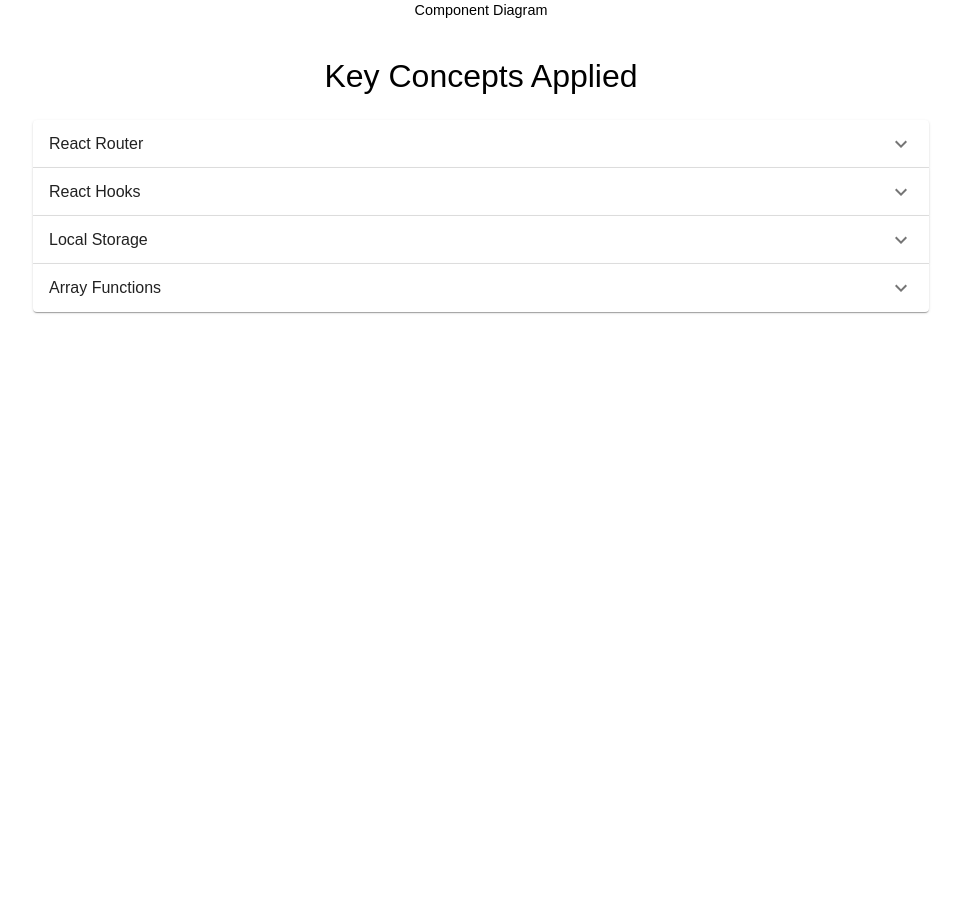
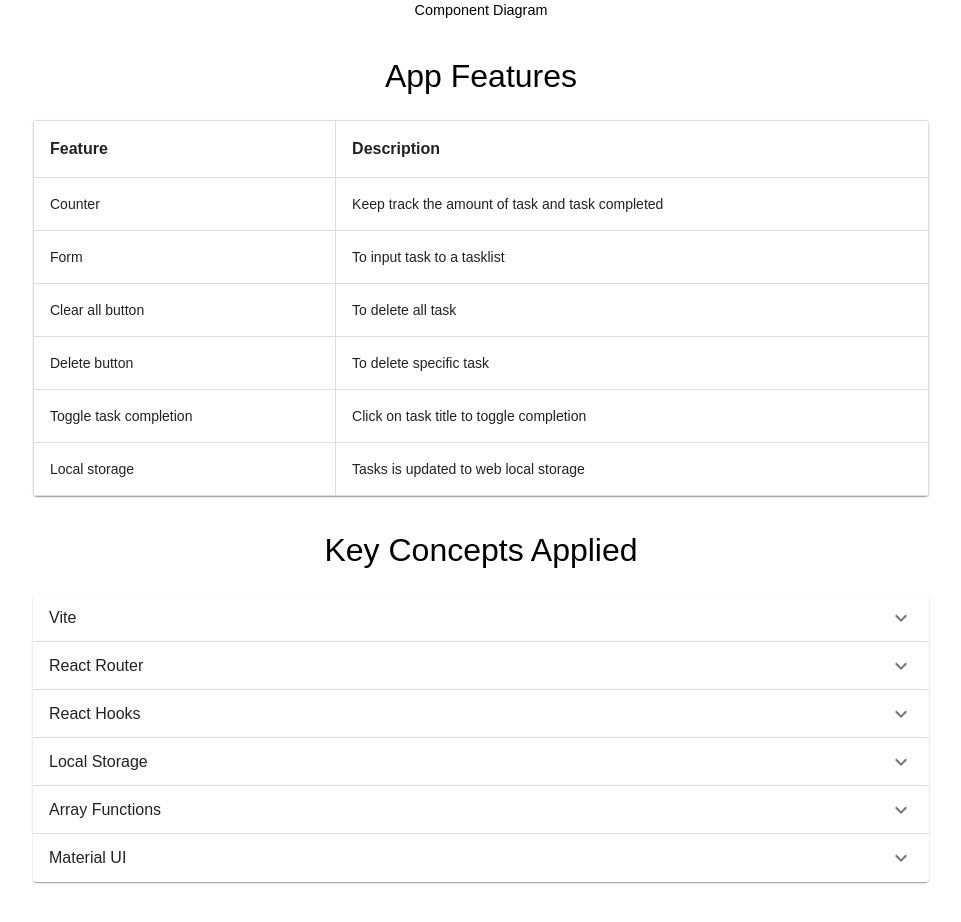
Before and after one commit to josephkohhh/TaskMaster, a React (Vite) app: page /about in a window 1280 px wide. Shown: the part 680-1602 px from the top of the page, without its empty margins (159-1120 px from the left). Before the commit the page ends 1000 px from the top, so only its background shows below. Built offline with nearby package versions, Linux system fonts and the light colour scheme; a web font is replaced by a local one.

Commit message:
new updates

```diff
--- a/src/components/About.jsx
+++ b/src/components/About.jsx
@@ -4,6 +4,13 @@ import {
   Accordion,
   AccordionSummary,
   AccordionDetails,
+  Table,
+  TableBody,
+  TableCell,
+  TableContainer,
+  TableHead,
+  TableRow,
+  Paper,
 } from "@mui/material";
 import { useState } from "react";
 import ExpandMoreIcon from "@mui/icons-material/ExpandMore";
@@ -16,6 +23,8 @@ import {
   arrayFilterCodeSnippet,
   arraySomeCodeSnippet,
   arraySliceSortCodeSnippet,
+  viteCodeSnippet,
+  muiCodeSnippet,
 } from "./Constants";
 import { PrismLight as SyntaxHighlighter } from "react-syntax-highlighter";
 import jsx from "react-syntax-highlighter/dist/esm/languages/prism/js-extras";
@@ -29,6 +38,23 @@ export const About = () => {
   const handleChange = (isExpanded, panel) => {
     setExpanded(isExpanded ? panel : false);
   };
+  const tableData = [
+    {
+      feature: "Counter",
+      description: "Keep track the amount of task and task completed",
+    },
+    { feature: "Form", description: "To input task to a tasklist" },
+    { feature: "Clear all button", description: "To delete all task" },
+    { feature: "Delete button", description: "To delete specific task" },
+    {
+      feature: "Toggle task completion",
+      description: "Click on task title to toggle completion",
+    },
+    {
+      feature: "Local storage",
+      description: "Tasks is updated to web local storage",
+    },
+  ];
   return (
     <Box sx={{ marginBottom: "150px" }}>
       <Box sx={{ width: "70%", margin: "0 auto", marginTop: "30px" }}>
@@ -97,8 +123,106 @@ export const About = () => {
             fontSize: { xs: "1.5rem", sm: "2rem", md: "2rem" },
           }}
         >
+          App Features
+        </Typography>
+        <TableContainer component={Paper} style={{ overflowX: "auto" }}>
+          <Table>
+            <TableHead>
+              <TableRow>
+                <TableCell
+                  sx={{
+                    fontWeight: "bold",
+                    fontSize: "1rem",
+                    border: "1px solid #ddd",
+                  }}
+                >
+                  Feature
+                </TableCell>
+                <TableCell
+                  sx={{
+                    fontWeight: "bold",
+                    fontSize: "1rem",
+                    border: "1px solid #ddd",
+                  }}
+                >
+                  Description
+                </TableCell>
+              </TableRow>
+            </TableHead>
+            <TableBody>
+              {tableData.map((row, index) => (
+                <TableRow key={index} sx={{ border: "1px solid #ddd" }}>
+                  <TableCell sx={{ border: "1px solid #ddd" }}>
+                    {row.feature}
+                  </TableCell>
+                  <TableCell sx={{ border: "1px solid #ddd" }}>
+                    {row.description}
+                  </TableCell>
+                </TableRow>
+              ))}
+            </TableBody>
+          </Table>
+        </TableContainer>
+      </Box>
+      <Box
+        sx={{
+          width: "70%",
+          margin: "0 auto",
+          marginTop: "30px",
+        }}
+      >
+        <Typography
+          sx={{
+            textAlign: "center",
+            marginBottom: "20px",
+            fontSize: { xs: "1.5rem", sm: "2rem", md: "2rem" },
+          }}
+        >
           Key Concepts Applied
         </Typography>
+        {/* Build Tools Accordion */}
+        <Accordion
+          expanded={expanded === "panel6"}
+          onChange={(event, isExpanded) => handleChange(isExpanded, "panel6")}
+        >
+          <AccordionSummary
+            id="panel6-header"
+            aria-controls="panel6-content"
+            expandIcon={<ExpandMoreIcon />}
+          >
+            <Typography
+              sx={{ fontSize: { xs: ".8rem", sm: "1rem", md: "1rem" } }}
+            >
+              Vite
+            </Typography>
+          </AccordionSummary>
+          <AccordionDetails>
+            <Typography
+              sx={{ fontSize: { xs: ".8rem", sm: "1rem", md: "1rem" } }}
+            >
+              Vite is a javascript build tool used to create frontend projects.
+            </Typography>
+            <SyntaxHighlighter language="jsx" style={vsDark}>
+              {viteCodeSnippet}
+            </SyntaxHighlighter>
+            <Typography
+              sx={{ fontSize: { xs: ".8rem", sm: "1rem", md: "1rem" } }}
+            >
+              <b>Development Mode:</b> Vite relies on native ES module support
+              in modern browsers for optimal development performance. <br />
+              <br />
+              <b>Production Build:</b> When building for production, Vite (using
+              Rollup under the hood) can transpile and bundle the code to ensure
+              compatibility with a wider range of browsers.
+              <br />
+              <br />
+              Vite is used to create this project instead of traditional CRA. It
+              is much faster and also has built in typescript support. However,
+              it does not contain built in server side rendering hence using
+              Vite for client side application is a good choice.
+            </Typography>
+          </AccordionDetails>
+        </Accordion>
 
         {/* React Router Accordon */}
         <Accordion
@@ -310,6 +434,36 @@ export const About = () => {
             </Typography>
           </AccordionDetails>
         </Accordion>
+
+        {/* Material UI Accordon */}
+        <Accordion
+          expanded={expanded === "panel7"}
+          onChange={(event, isExpanded) => handleChange(isExpanded, "panel7")}
+        >
+          <AccordionSummary
+            id="panel7-header"
+            aria-controls="panel7-content"
+            expandIcon={<ExpandMoreIcon />}
+          >
+            <Typography
+              sx={{ fontSize: { xs: ".8rem", sm: "1rem", md: "1rem" } }}
+            >
+              Material UI
+            </Typography>
+          </AccordionSummary>
+          <AccordionDetails>
+            <SyntaxHighlighter language="jsx" style={vsDark}>
+              {muiCodeSnippet}
+            </SyntaxHighlighter>
+            <Typography
+              sx={{ fontSize: { xs: ".8rem", sm: "1rem", md: "1rem" } }}
+            >
+              A react UI framework that provides a set of customizable and
+              reusable components, styles, and themes following the google
+              material design guidelines
+            </Typography>
+          </AccordionDetails>
+        </Accordion>
       </Box>
     </Box>
   );
--- a/src/components/Constants.js
+++ b/src/components/Constants.js
@@ -37,3 +37,6 @@ export const arraySomeCodeSnippet = `export const isTaskAdded = taskList.some((t
 export const arraySliceSortCodeSnippet = `export const sortedTaskList = getTaskListFromLocalStorage()
 .slice()
 .sort((a, b) => Number(a.isCompleted) - Number(b.isCompleted));`;
+export const viteCodeSnippet = `npx create-vite project_name --template react`;
+export const muiCodeSnippet = `npm install @mui/material @emotion/react @emotion/styled
+npm install @mui/icons-material`;
--- a/src/components/Task.jsx
+++ b/src/components/Task.jsx
@@ -1,5 +1,6 @@
 import { Stack, Typography, IconButton } from "@mui/material";
 import HighlightOffIcon from "@mui/icons-material/HighlightOff";
+import Tooltip from "@mui/material/Tooltip";
 
 export const Task = ({ item, taskList, setTaskList }) => {
   const handleDelete = (item) => {
@@ -22,6 +23,7 @@ export const Task = ({ item, taskList, setTaskList }) => {
     color: "green",
   };
   const strikeOffTask = item.isCompleted ? strikeOff : {};
+
   return (
     <>
       <Stack
@@ -37,6 +39,7 @@ export const Task = ({ item, taskList, setTaskList }) => {
           borderRadius: "10px",
         }}
       >
+        <Tooltip title="Click to toggle completion">
           <Typography
             sx={{ paddingLeft: "5px", cursor: "pointer" }}
             style={strikeOffTask}
@@ -44,6 +47,7 @@ export const Task = ({ item, taskList, setTaskList }) => {
           >
             {item.name}
           </Typography>
+        </Tooltip>
         <IconButton color="error" onClick={() => handleDelete(item)}>
           <HighlightOffIcon />
         </IconButton>
```
Lines whose indentation alone changed are shown as unchanged.
